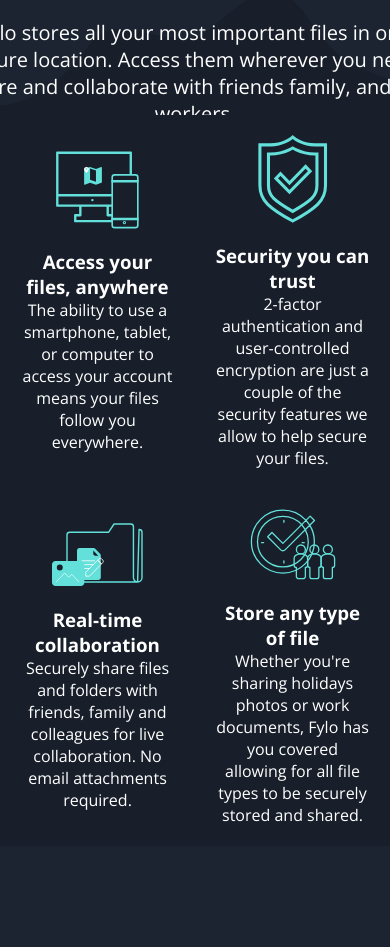
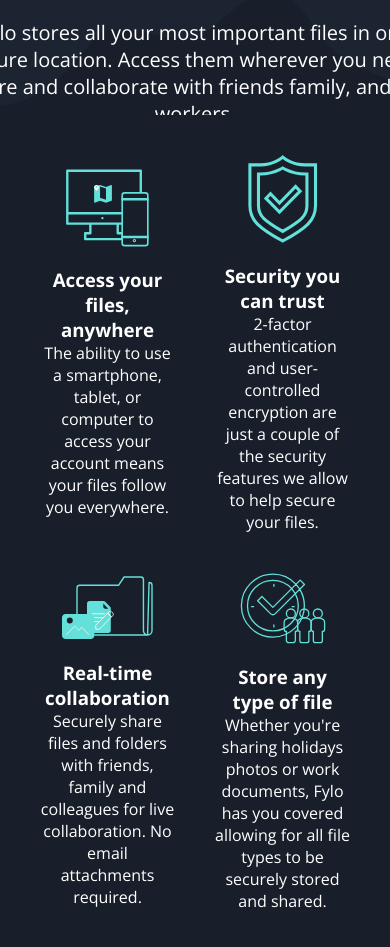
Before and after one commit to data-sets/fylo-dark-theme, a React (Create React App) app: page / in a window 390 px wide. Shown: the part 793-1740 px from the top of the page. Before the commit the page ends 1639 px from the top, so only its background shows below. Built offline with nearby package versions, Linux system fonts and the light colour scheme.

Commit message:
added: media query

```diff
--- a/src/scss/globals/_main.scss
+++ b/src/scss/globals/_main.scss
@@ -105,7 +105,9 @@ button {
       position: relative;
       margin-top: -30px;
       max-width: 1080px;
+      width: 100%;
       margin: 0 auto;
+      padding: 20px;
       li {
         color: v.$white;
 
```
Also changed, not shown: src/dist/style.css, 1 other file (tests, documents, lock files or other folders).
